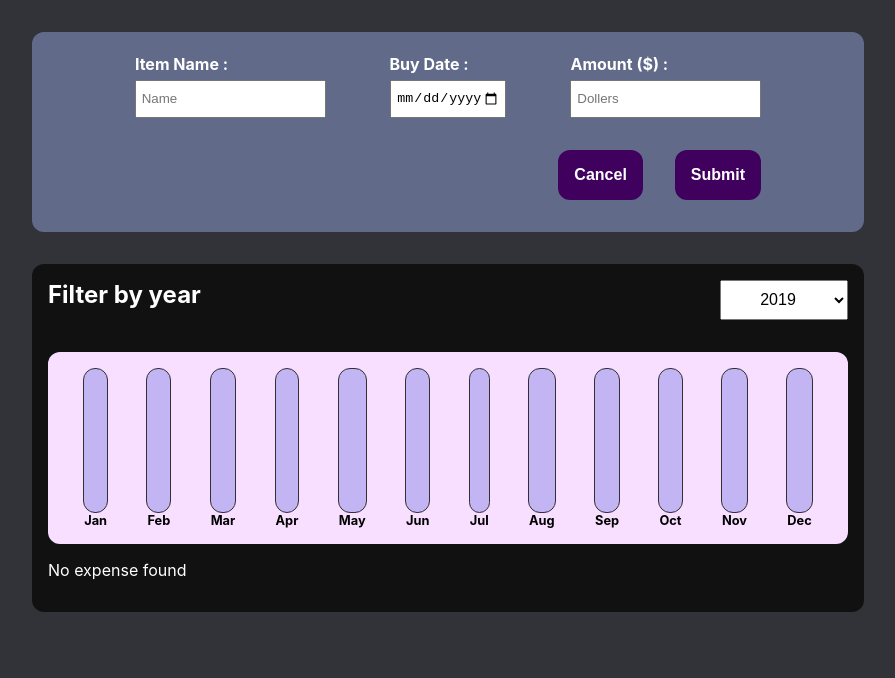
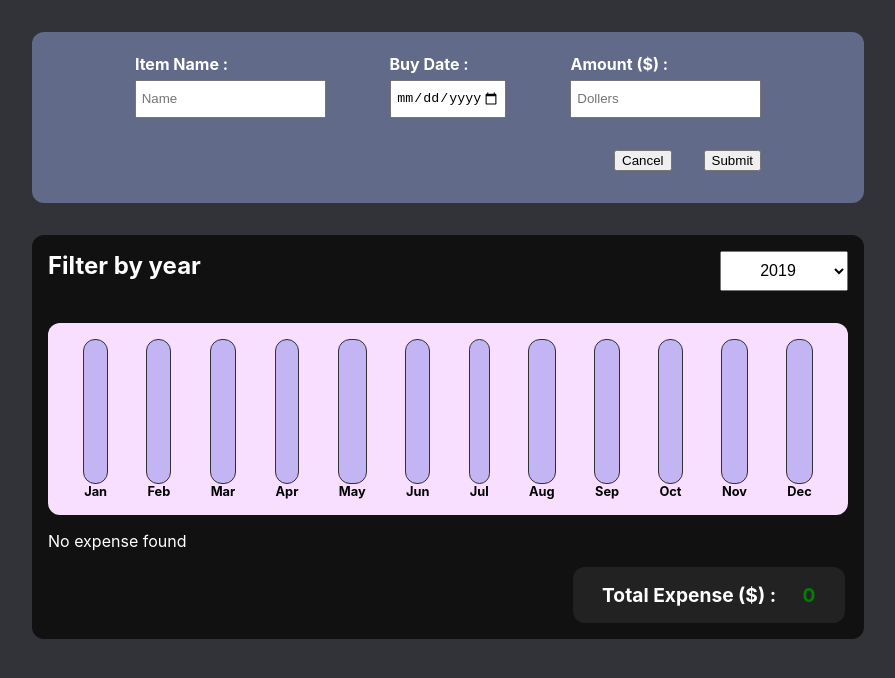
Before and after one commit to Kiran-Bendigeri/expenditure-react-app, a React (Create React App) app: page / in a window 1280 px wide. Both pictures are taken after a click on the button "Add Expense". Shown: the top 678 px of the page, without its empty margins (192-1087 px from the left). Built offline with nearby package versions, Linux system fonts and the light colour scheme.

Commit message:
Added expense delete button and total cost of expense

```diff
--- a/src/App.js
+++ b/src/App.js
@@ -29,15 +29,28 @@ function App() {
     setExpenses(prevExpense => {
       return [expense, ...prevExpense];
     });
+    // console.log(expense);
+  }
 
-    console.log(expense);
+  const ItemDeleteHandler = (expenseId) => {
+    for(let expense of expenses){
+      if(expense.id === expenseId){
+        let index = expenses.indexOf(expense);
+        expenses.splice(index, 1);
+        // console.log("Executed");
+        // console.log(expenses);
+      }
+    }
+    setExpenses(expenses => {
+      return [...expenses];
+    });
   }
 
   return (
     <div className='app'>
       <header className='Header'>
         <NewExpense onAddExpense = {AddExpenseHandler}/>
-        <Expenses items = {expenses} />
+        <Expenses items = {expenses} onItemDelete={ItemDeleteHandler}/>
       </header>
     </div>
   );
--- a/src/components/Expenses/ExpenseItem.js
+++ b/src/components/Expenses/ExpenseItem.js
@@ -4,6 +4,12 @@ import ExpenseDate from './ExpenseDate';
 import Card from '../UI/Card'
 
 const ExpenseItem = (props) => {
+
+  const [expenseId] = useState(props.expenseId)
+
+  const deleteButtonHandler = () => {
+    props.onDelete(expenseId);
+  }
 
   return (
     <Card className="expense-item">
@@ -14,6 +20,7 @@ const ExpenseItem = (props) => {
         <h3>{props.title}</h3>
         <div className="expense-item__price">$ {props.amount}</div>
       </div>
+      <button value={expenseId} onClick={deleteButtonHandler} type='submit'>Delete</button>
     </Card>
   );
 }
--- a/src/components/Expenses/ExpenseList.js
+++ b/src/components/Expenses/ExpenseList.js
@@ -2,6 +2,15 @@ import './ExpenseList.css'
 import ExpenseItem from './ExpenseItem'
 
 const ExpenseList = (props) => {
+
+
+
+  const DeleteEventHandler = (expenseId) => {
+    // console.log(itemId);
+    props.onDeleteItem(expenseId);
+  }
+
+
   if (props.items.length === 0) {
     return <p className="expense-list__fallback">No expense found</p>
   } else {
@@ -10,9 +19,11 @@ const ExpenseList = (props) => {
         {props.items.map((expense) => (
           <ExpenseItem
             key={expense.id}
+            expenseId={expense.id}
             title={expense.title}
             amount={expense.amount}
             date={expense.date}
+            onDelete = {DeleteEventHandler}
           />
         ))}
       </ul>
--- a/src/components/Expenses/Expenses.js
+++ b/src/components/Expenses/Expenses.js
@@ -4,9 +4,10 @@ import ExpenseFilter from './ExpenseFilter'
 import React, { useState } from 'react'
 import ExpenseList from './ExpenseList'
 import ExpensesChart from '../Chart/ExpensesChart'
+import TotalExpense from './TotalExpense'
 
 const Expenses = (props) => {
-  const [selectedYear, SetSelectedYear] = useState("2019")
+  const [selectedYear, SetSelectedYear] = useState("2019");
 
   const YearChangeHandler = (SelectedYear) => {
     SetSelectedYear(SelectedYear)
@@ -15,6 +16,10 @@ const Expenses = (props) => {
   const filteredExpenseYear = props.items.filter((expense) => {
     return expense.date.getFullYear().toString() === selectedYear;
   })
+
+  const ItemDeleteHandler =(expenseId) => {
+    props.onItemDelete(expenseId);
+  }
 
   return (
       <Card className="expenses">
@@ -25,8 +30,11 @@ const Expenses = (props) => {
         />
         <ExpensesChart expenses = {filteredExpenseYear}/>
         <li>
-          <ExpenseList items = {filteredExpenseYear}/>
+          <ExpenseList items = {filteredExpenseYear} onDeleteItem={ItemDeleteHandler} />
         </li>
+        <TotalExpense
+          items = {filteredExpenseYear}
+        />
       </Card>
   )
 }
--- /dev/null
+++ b/src/components/Expenses/TotalExpense.css
@@ -0,0 +1,20 @@
+.total-expense{
+    display: flex;
+    padding: 1rem;
+    background-color: #222;
+    width: 15rem;
+    max-width: 95%;
+    justify-content: space-around;
+    margin: 0 0.2rem 0 auto;
+}
+
+.total-expense__lable{
+    font-size: 1.2rem;
+    font-weight: bold;
+}
+
+.total-expense__value{
+    font-size: 1.2rem;
+    font-weight: bold;
+    color: green;
+}
--- /dev/null
+++ b/src/components/Expenses/TotalExpense.js
@@ -0,0 +1,21 @@
+import './TotalExpense.css'
+import Card from '../UI/Card'
+
+const TotalExpense = (props) => {
+  let totalExpense = 0;
+
+      props.items.forEach(item => {
+          totalExpense += Number(item.amount);
+      });
+
+
+
+  return (
+    <Card className="total-expense">
+      <label className="total-expense__lable">Total Expense ($) : </label>
+      <div className="total-expense__value">{totalExpense}</div>
+    </Card>
+  )
+}
+
+export default TotalExpense
--- a/src/components/NewExpense/ExpenseForm.css
+++ b/src/components/NewExpense/ExpenseForm.css
@@ -28,7 +28,8 @@
     padding-top: 1rem;
 }
 
-button{
+.submit-button
+.cancel-button{
     font-size: 1rem;
     font-weight: bold;
     color: #fff;
--- a/src/components/NewExpense/ExpenseForm.js
+++ b/src/components/NewExpense/ExpenseForm.js
@@ -3,7 +3,7 @@ import './ExpenseForm.css'
 
 const ExpenseForm = (props) => {
   const [titleEntered, setTitleEntered] = useState('')
-  const [amountEntered, setAmountEntered] = useState('')
+  const [amountEntered, setAmountEntered] = useState("")
   const [dateEntered, setDateEntered] = useState('')
 
   const CancelButtonHandler = () => {
@@ -78,7 +78,7 @@ const ExpenseForm = (props) => {
             type="text"
             placeholder="Name"
             value={titleEntered}
-            required="true"
+            required='true'
           />
         </div>
 
@@ -91,7 +91,7 @@ const ExpenseForm = (props) => {
             min="2019-01-01"
             max="2023-12-31"
             value={dateEntered}
-            required="true"
+            required='true'
           />
         </div>
 
@@ -104,14 +104,14 @@ const ExpenseForm = (props) => {
             type="number"
             placeholder="Dollers"
             value={amountEntered}
-            required="true"
+            required='true'
           />
         </div>
       </div>
 
       <div className="buttons">
         <button className="submit-button" type="submit">Submit</button>
-        <button onClick={CancelButtonHandler}>Cancel</button>
+        <button className='cancel-button' onClick={CancelButtonHandler}>Cancel</button>
       </div>
     </form>
   )
--- a/src/components/NewExpense/NewExpense.js
+++ b/src/components/NewExpense/NewExpense.js
@@ -1,8 +1,9 @@
 import './NewExpense.css'
 import ExpenseForm from './ExpenseForm'
 import Card from '../UI/Card'
+import React, { useState } from 'react'
 
-import React, { useState } from 'react'
+
 const NewExpense = (props) => {
   const [IsEditing, setIsEditing] = useState(false)
 
```
